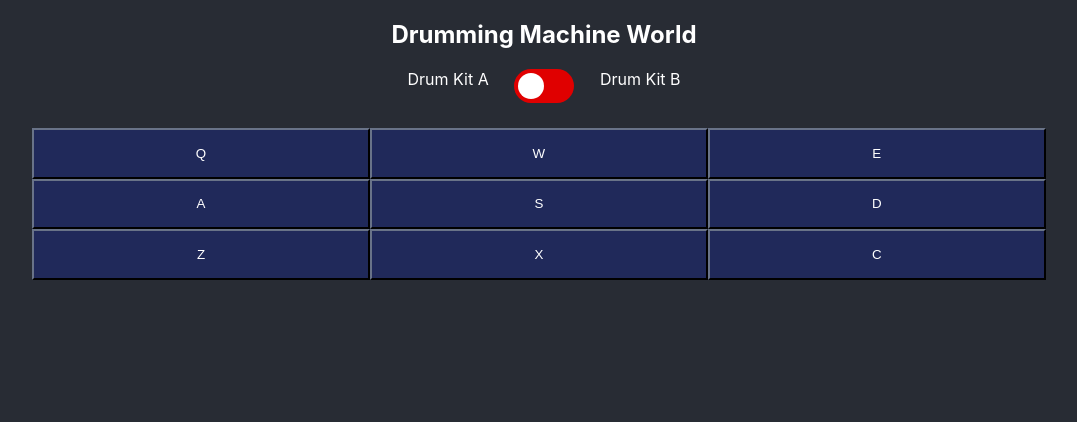
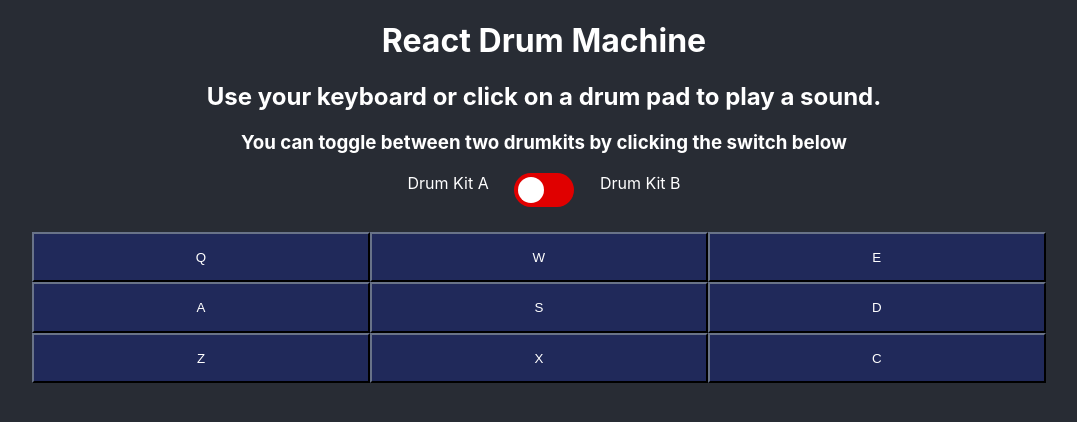
Before and after one commit to XLpacman805/drum-machine, a React (Create React App) app: page / in a window 1280 px wide. Shown: the top 422 px of the page, without its empty margins (96-1173 px from the left). Built offline with nearby package versions, Linux system fonts and the light colour scheme.

Commit message:
Added text instructions

```diff
--- a/src/DrumMachine.js
+++ b/src/DrumMachine.js
@@ -93,7 +93,9 @@ class DrumMachine extends React.Component {
     render() {
         return (
             <div id="drum-machine">
-                <h2>Drumming Machine World</h2>
+                <h1>React Drum Machine</h1>
+                <h2>Use your keyboard or click on a drum pad to play a sound.</h2>
+                <h3>You can toggle between two drumkits by clicking the switch below</h3>
                 <DrumKitToggle toggleDrumKit={this.toggleDrumKit} />
                 <div className="grid-container">
                     <Drumpad className="drumpad-style grid-item-one" text="q" audioPath={this.state.activeDrumKit[0]} />
```
